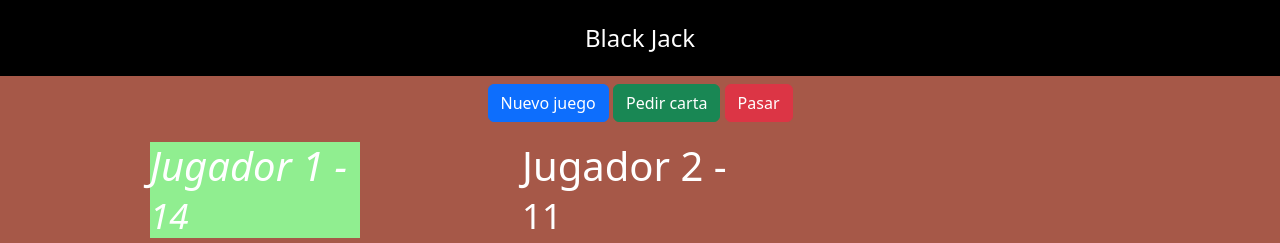
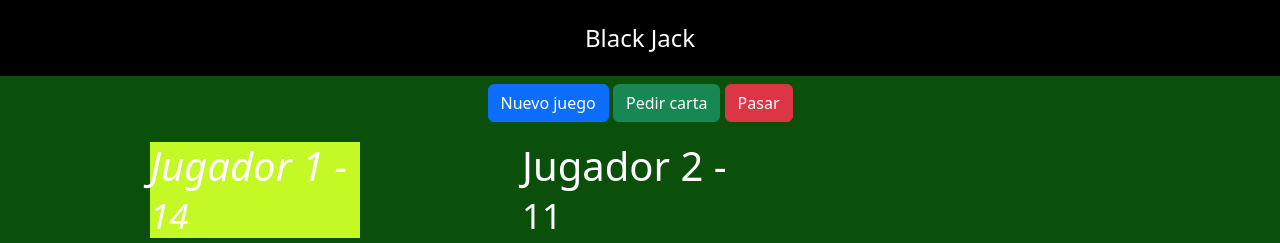
Before and after one commit to FranMorales7/BlackJack---avanado, a plain HTML site: page index.html in a window 1280 px wide. Both pictures are taken after a click on the button "Enviar". Shown: the top 243 px of the page. Drawn offline with nearby package versions, Linux system fonts and the light colour scheme; files that its build step writes are made by us from their sources; files whose address does not match are found by name.

Commit message:
Update estilo.css

```diff
--- a/estilo.css
+++ b/estilo.css
@@ -1,6 +1,6 @@
 html, body{
-    background-color: #a65848;
     color: white;
+    background-color: rgb(10, 80, 10);
 }
 
 .cabecera{
@@ -56,5 +56,5 @@ html, body{
 
 .tamLetra h1{
     font-style: italic;
-    background-color: lightgreen;
+    background-color: rgb(196, 249, 37);
 }
```
